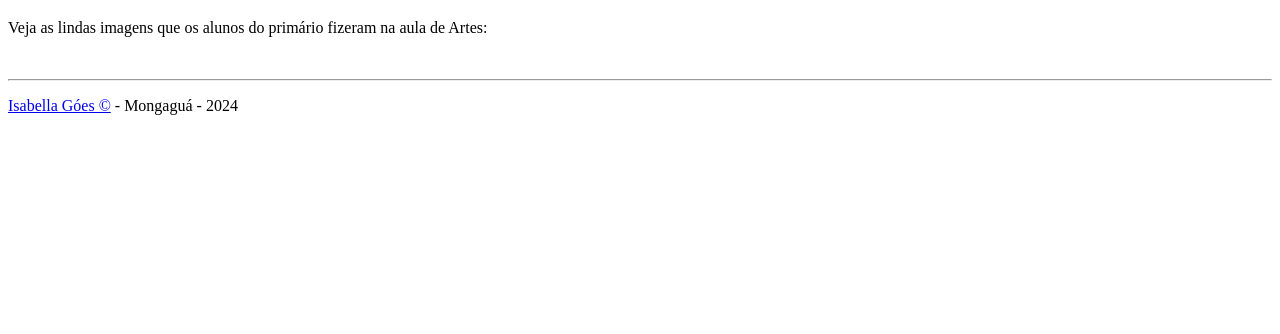
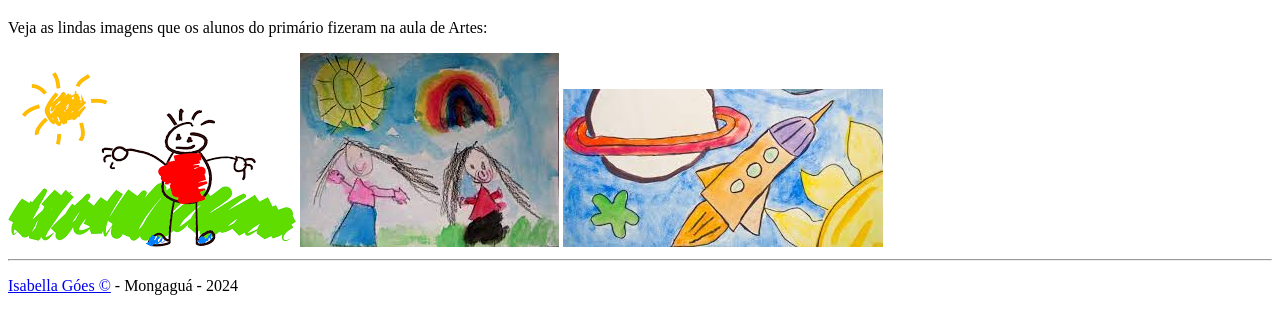
Before and after one commit to isabellagoes/galeria-primario, a plain HTML site: page index.html in a window 1280 px wide. Shown: the part 62-396 px from the top of the page. Drawn offline with Linux system fonts and the light colour scheme.

Commit message:
IMAGEM (o endereço tava errado)

```diff
--- a/index.html
+++ b/index.html
@@ -10,9 +10,9 @@
     <h1>🎨👶 Galeria do Primário 🥰</h1>
     <p>Veja as lindas imagens que os alunos do primário fizeram na aula de Artes:</p>
 
-    <img src="img/Imagem1.png" alt="" />
-    <img src="img/Imagem2.jpg" alt="" />
-    <img src="img/Imagem3.jpg" alt="" />
+    <img src="Imagem1.png" alt="" />
+    <img src="Imagem2.jpg" alt="" />
+    <img src="Imagem3.jpg" alt="" />
 
     <hr>
     <p><a target="_blank" href="https://github.com/isabellagoes">Isabella Góes ©</a> - Mongaguá - 2024</p>
```
